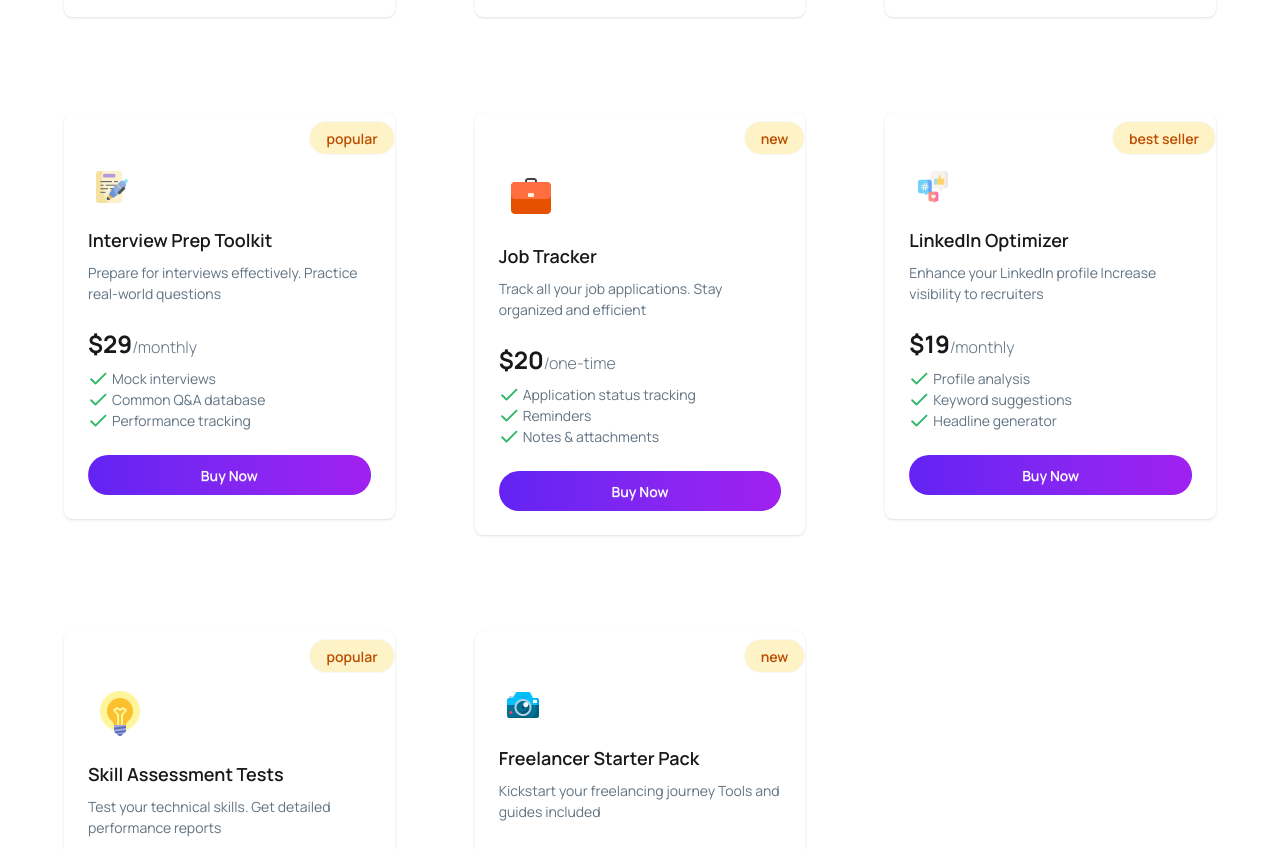
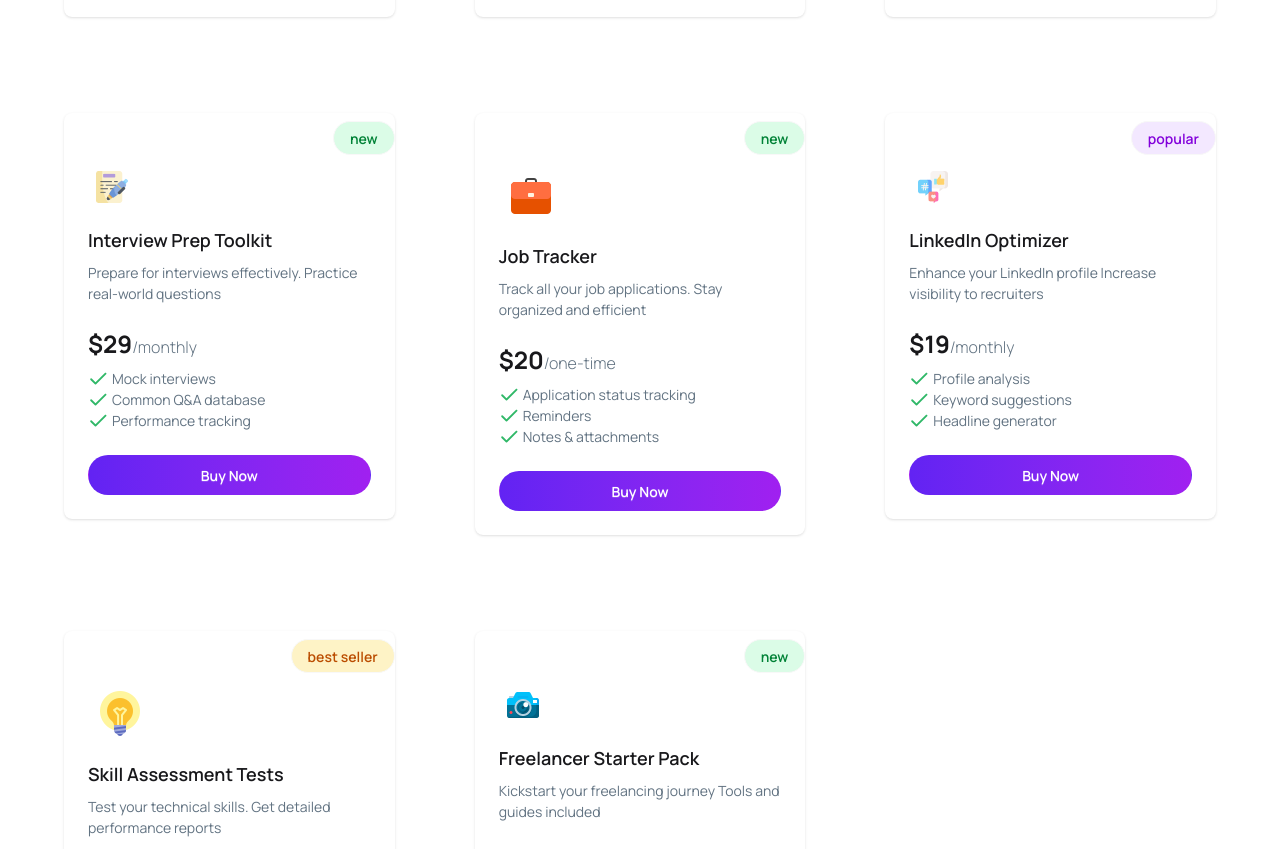
Before and after one commit to SAIEED12/A06-DigiTools, a React (Vite) app: page / in a window 1280 px wide. Shown: the part 1680-2529 px from the top of the page. Built offline with nearby package versions, Linux system fonts and the light colour scheme.

Commit message:
Cards Completed

```diff
--- a/public/cards.json
+++ b/public/cards.json
@@ -47,7 +47,7 @@
     "description": "Prepare for interviews effectively. Practice real-world questions",
     "price": 29,
     "period": "monthly",
-    "tag": "popular",
+    "tag": "new",
     "features": [
       "Mock interviews",
       "Common Q&A database",
@@ -75,7 +75,7 @@
     "description": "Enhance your LinkedIn profile\nIncrease visibility to recruiters",
     "price": 19,
     "period": "monthly",
-    "tag": "best seller",
+    "tag": "popular",
     "features": [
       "Profile analysis",
       "Keyword suggestions",
@@ -89,7 +89,7 @@
     "description": "Test your technical skills. Get detailed performance reports",
     "price": 15,
     "period": "yearly",
-    "tag": "popular",
+    "tag": "best seller",
     "features": [
       "Multiple skill categories",
       "Timed tests",
--- a/src/components/Card.jsx
+++ b/src/components/Card.jsx
@@ -5,9 +5,14 @@
     <div className="w-full px-8">
       <div className="card bg-base-100 w-full shadow-sm mb-20">
         <div className="flex justify-end">
-          <span className="badge badge-md rounded-full text-[#BB4D00] bg-amber-100 p-4 mt-2 font-semibold">
-            {card.tag}
-          </span>
+<span
+  className={`badge badge-md rounded-full p-4 mt-2 font-semibold ${
+    card.tag === "popular"
+      ? "text-purple-700 bg-purple-100"
+      : card.tag === "new"
+      ? "text-green-700 bg-green-100"
+      : "text-[#BB4D00] bg-amber-100"
+      }`}>{card.tag}</span>
         </div>
         <figure className="flex justify-start px-8 pt-4 ">
           <img src={card.icon} alt="Shoes" className="object-contain" />
```
